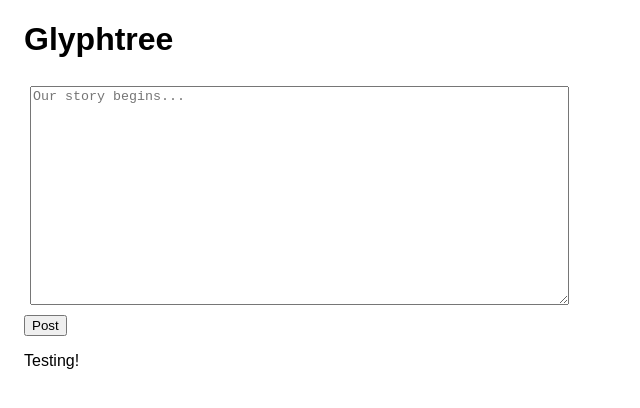
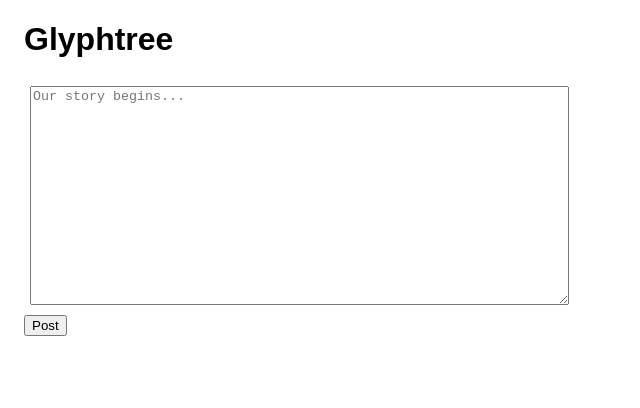
Before and after one commit to ona-narbutas/Glyphtree, a React app: page / in a window 1280 px wide. Shown: the top 408 px of the page, without its empty margins (0-640 px from the left). Built offline with nearby package versions, Linux system fonts and the light colour scheme.

Commit message:
Pressing Post renders text in FeedDisplay

```diff
--- a/src/components/LatestUserPost.js
+++ b/src/components/LatestUserPost.js
@@ -3,7 +3,7 @@ import React, { Component } from 'react';
 export default function LatestUserPost(props) {
   return(
     <div id='latest-user-post'>
-      <p>Testing!</p>
+      <p>{props.newPost}</p>
     </div>
   )
 }
--- a/src/containers/feedDisplay.js
+++ b/src/containers/feedDisplay.js
@@ -6,10 +6,12 @@ const mapStateToProps = state => ({
   newPost: state.posts.newPost
 })
 
-export default class FeedDisplay extends React.Component {
+class FeedDisplay extends React.Component {
   render() {
     return (
-      <LatestUserPost />
+      <LatestUserPost newPost={this.props.newPost}/>
     )
   }
 }
+
+export default connect(mapStateToProps, null)(FeedDisplay);
```
